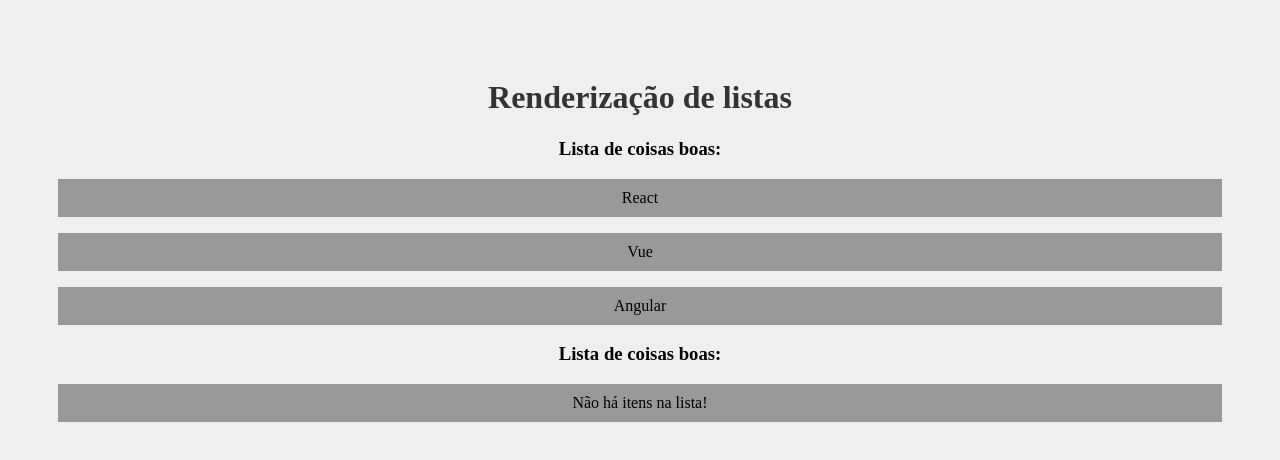
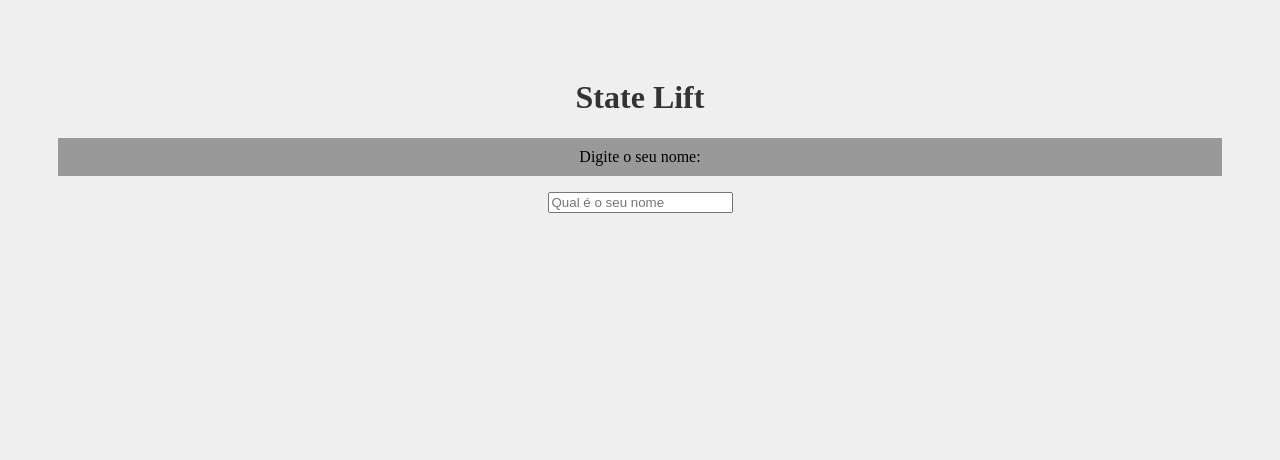
Before and after one commit to Melkysedeke/React, a React (Create React App) app in the folder meu-projeto/: page / in a window 1280 px wide. Shown: the top 460 px of the page. Built offline with nearby package versions, Linux system fonts and the light colour scheme.

Commit message:
State lift

```diff
--- a/meu-projeto/src/App.js
+++ b/meu-projeto/src/App.js
@@ -1,14 +1,16 @@
 import './App.css';
-import OutraLista from './components/OutraLista';
+import { useState } from 'react';
+import SeuNome from './components/SeuNome';
+import Saudacao from './components/Saudacao';
 
 function App() {
-  const meusItens = ['React', 'Vue', 'Angular']
+  const [nome, setNome] = useState()
 
   return (
     <div className="App">
-      <h1>Renderização de listas</h1>
-      <OutraLista itens={meusItens}/>
-      <OutraLista itens={[]}/>
+      <h1>State Lift</h1>
+      <SeuNome setNome={setNome}/>
+      <Saudacao nome={nome}/>
     </div>
   );
 }
--- /dev/null
+++ b/meu-projeto/src/components/Saudacao.js
@@ -0,0 +1,13 @@
+function Saudacao({nome}){
+    function gerarSaudacao(algumNome){
+        return `Olá, ${algumNome}, tudo bem?`
+    }
+
+    return(
+        <>
+            {nome && <p>{gerarSaudacao(nome)}</p>}
+        </>
+    )
+}
+
+export default Saudacao
--- /dev/null
+++ b/meu-projeto/src/components/SeuNome.js
@@ -0,0 +1,10 @@
+function SeuNome({setNome}){
+    return(
+        <div>
+            <p>Digite o seu nome:</p>
+            <input type="text" placeholder="Qual é o seu nome" onChange={(e)=>setNome(e.target.value)}/>
+        </div>
+    )
+}
+
+export default SeuNome
```
